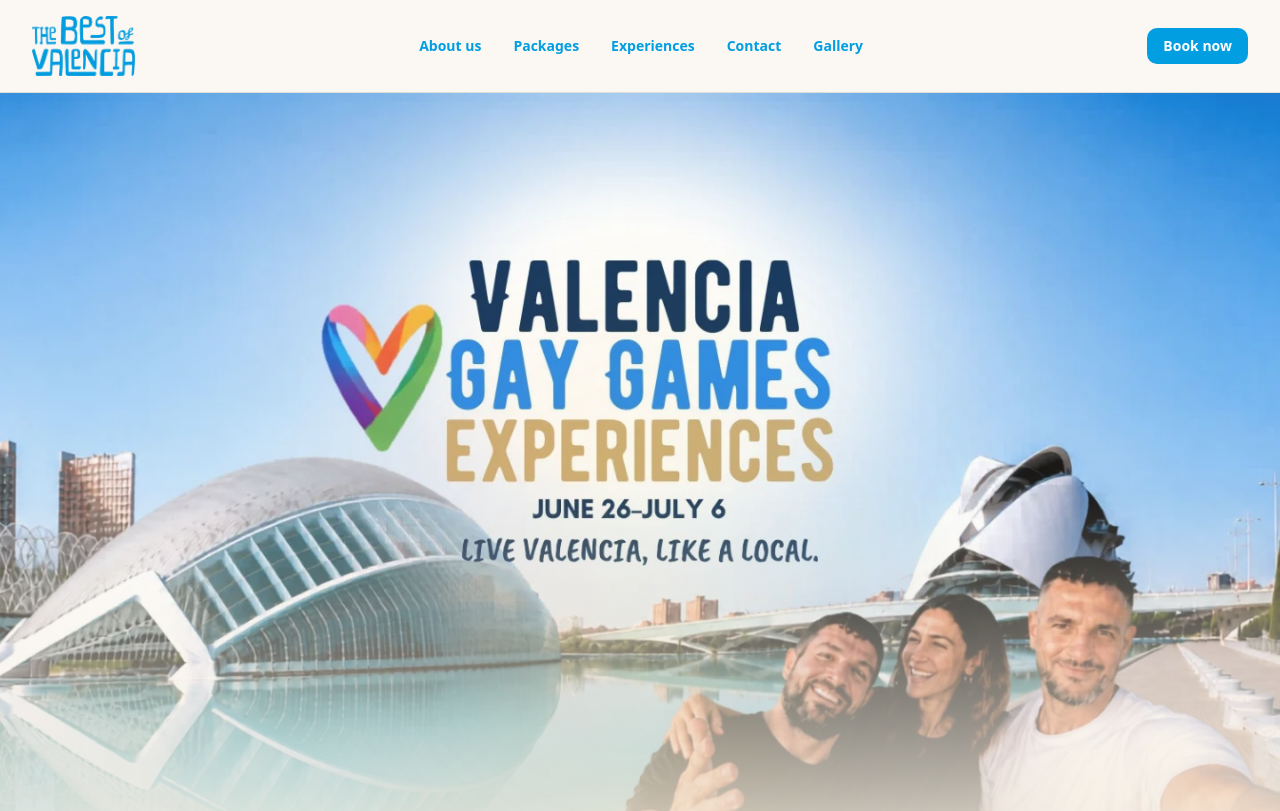
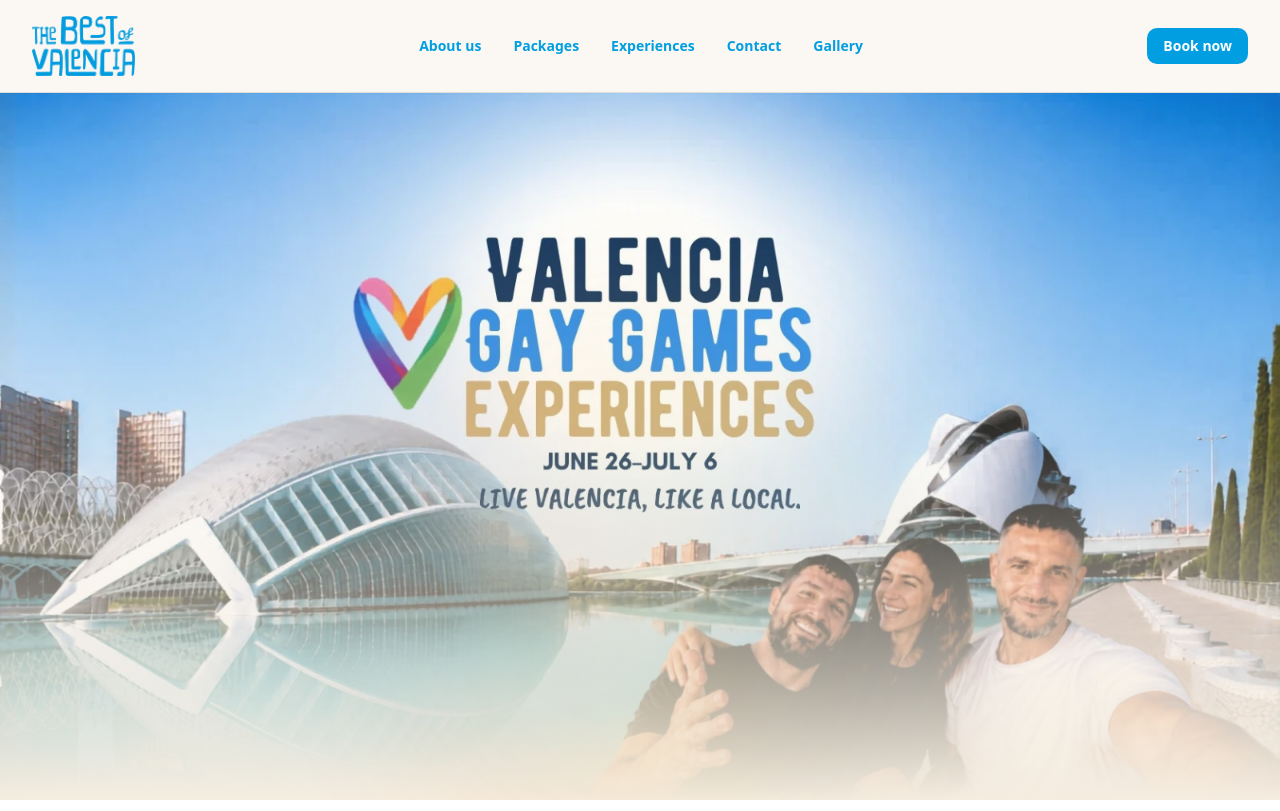
Before and after one commit to PJ-ARIAS/olimpics, a React (Vite) app: page / in a window 1280 px wide. Shown: the top 811 px of the page. Built offline with nearby package versions, Linux system fonts and the light colour scheme.

Commit message:
arreglo imagen hero section / movil

```diff
--- a/src/components/heroSection.tsx
+++ b/src/components/heroSection.tsx
@@ -9,7 +9,6 @@
 // } from "lucide-react";
 // import ggoli from "../../images/gaygamesLogo.png";
 import back from "../../images/herosectionfinalarreglado.webp";
-
 import backMobile from "../../images/herosectionfinal.webp";
 
 export function HeroSection() {
@@ -22,9 +21,12 @@ export function HeroSection() {
   // ];
 
   return (
-    <section className="relative min-h-screen flex items-end justify-start pt-20 overflow-hidden">
+    // CAMBIO CLAVE EN EL PADRE:
+    // h-[450px] en móvil para reducir el contenedor y evitar scroll innecesario.
+    // md:min-h-[calc(100vh-93px)] en ordenadores para que use el espacio completo restante de la pantalla.
+    <section className="relative h-[350px] md:min-h-[calc(100vh-93px)] flex items-end justify-start pt-20 overflow-hidden bg-background">
       {/* Background */}
-      <div className="absolute inset-0">
+      <div className="absolute inset-0 w-full h-full">
         <picture>
           {/* Si la pantalla mide 768px o más (Escritorio), carga la foto horizontal */}
           <source media="(min-width: 768px)" srcSet={back} />
@@ -33,19 +35,22 @@ export function HeroSection() {
           <img
             src={backMobile}
             alt="Ciudad de las Artes y las Ciencias de Valencia durante los Gay Games"
-            // object-cover asegura que se adapte milimétricamente a la pantalla del teléfono sin deformarse
+            // CAMBIO AQUÍ: w-full y h-full hacen que llene los 450px del contenedor de forma responsive y exacta.
             className="w-full h-full object-cover object-center transition-all duration-500"
-            loading="eager" // Fuerza la carga inmediata por ser la primera imagen que ve el usuario
+            loading="eager"
           />
         </picture>
-        <div className="absolute inset-0 bg-gradient-to-b from-background/10 via-background/10 to-background" />
+
+        {/* Filtro degradado adaptado a la nueva altura */}
+        <div className="absolute inset-0 bg-gradient-to-b from-background/5 via-background/20 to-background" />
       </div>
 
-      {/* Animated accent */}
-      <div className="absolute top-1/4 left-1/2 -translate-x-1/2 w-[600px] h-[600px] opacity-10 blur-3xl">
+      {/* Animated accent (Ajustado para que no descuadre el tamaño reducido en móvil) */}
+      <div className="absolute top-1/4 left-1/2 -translate-x-1/2 w-[300px] h-[300px] md:w-[600px] md:h-[600px] opacity-10 blur-3xl pointer-events-none">
         <div className="w-full h-full rounded-full bg-gradient-to-r from-red-500 via-yellow-500 via-green-500 via-blue-500 to-primary animate-pulse" />
       </div>
 
+      {/* Contenedor z-10 (Actualmente vacío, pero conserva la estructura responsive impecable) */}
       <div className="relative z-10 max-w-5xl mx-auto px-4 sm:px-6 lg:px-8 text-center">
         {/* Main heading */}
         {/* <h1 className="text-4xl sm:text-5xl lg:text-7xl uppercase font-bold text-foreground mb-6 leading-tight text-balance">
@@ -76,25 +81,15 @@ export function HeroSection() {
                 {feature.text}
               </span>
             </div>
-          ))} */}
-        {/* <div className="flex items-center gap-2 text-muted-foreground">
-            <span className="text-md text-foreground font-medium">
-              Mediterranean Lifestyle
-            </span>
-          </div>
-          <div className="flex items-center gap-2 text-muted-foreground">
-            <span className="text-md text-foreground font-medium">
-              Authentic Local Experiences
-            </span>
-          </div> */}
-        {/* </div> */}
+          ))}
+        </div> */}
 
         {/* CTA Buttons */}
         {/* <div className="flex flex-col sm:flex-row gap-4 justify-center">
           <Button
             asChild
             size="lg"
-            className="bg-muted text-secondary text-lg px-8 hover:bg-secondary hover:text-accent  "
+            className="bg-muted text-secondary text-lg px-8 hover:bg-secondary hover:text-accent   "
           >
             <a href="#packages">
               Discover Packages
```
